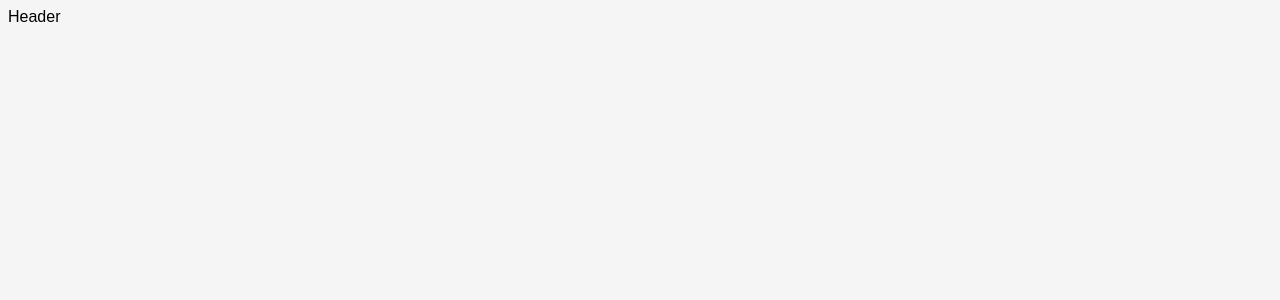
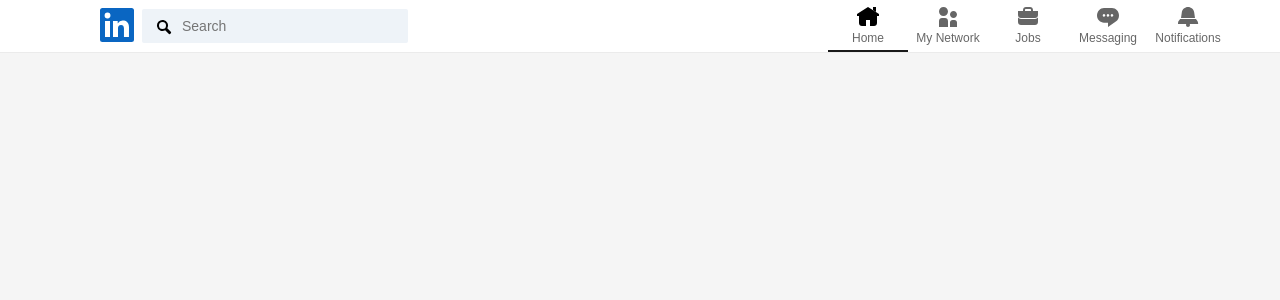
Before and after one commit to R-vi369/linkedin_project, a React (Create React App) app: page /Header in a window 1280 px wide. Shown: the top 300 px of the page. Built offline with nearby package versions, Linux system fonts and the light colour scheme.

Commit message:
adding header nav

```diff
--- a/src/components/Header.js
+++ b/src/components/Header.js
@@ -1,9 +1,212 @@
 import React from 'react'
-
+import styled from 'styled-components'
 const Header = (props) => {
   return (
-    <div>Header</div>
+    <Container>
+      <Content>
+        <Logo>
+          <a href="/home">
+            <img src="/images/home-logo.svg" alt="" />
+          </a>
+        </Logo>
+        <Search>
+          <div>
+            <input type="text" placeholder="Search" />
+          </div>
+          <SearchIcon>
+            <img src="/images/search-icon.svg" alt="" />
+          </SearchIcon>
+        </Search>
+        <Nav>
+          <NavListWrap>
+            <NavList className='active'>
+              <a>
+                <img src="/images/nav-home.svg " alt="" />
+                <span>Home</span>
+              </a>
+            </NavList>
+
+            <NavList>
+              <a>
+                <img src="/images/nav-network.svg " alt="" />
+                <span>My Network</span>
+              </a>
+            </NavList>
+
+            <NavList>
+              <a>
+                <img src="/images/nav-jobs.svg " alt="" />
+                <span>Jobs</span>
+              </a>
+            </NavList>
+
+
+            <NavList>
+              <a>
+                <img src="/images/nav-messaging.svg " alt="" />
+                <span>Messaging</span>
+              </a>
+            </NavList>
+
+            <NavList>
+              <a>
+                <img src="/images/nav-notifications.svg " alt="" />
+                <span>Notifications</span>
+              </a>
+            </NavList>
+
+
+          </NavListWrap>
+        </Nav>
+      </Content>
+    </Container>
+
   )
 }
 
+
+
+const Container = styled.div`
+  background-color: white;
+  border-bottom: 1px solid rgba(0,0,0,0.08);
+  left: 0;
+  padding: 0 24px;
+  position: fixed;
+  top: 0;
+  width: 100%;
+  z-index: 100;
+ `;
+const Content = styled.div`
+
+ display: flex;
+ align-items: center;
+ margin: 0 auto;
+ min-height:100%;
+ max-width: 1128px;
+
+ `;
+
+const Logo = styled.span`
+ margin-right: 8px;
+ font-size: 8px;
+ `;
+ const Search = styled.div`
+ opacity:1;
+ flex-grow: 1;
+ position:relative;
+
+ & >div{
+
+  max-width:  280px;
+
+  input{
+    border:none;
+    box-shadow:none;
+    background-color: #eef3f8;
+    border-radius: 2px;
+    color: rgba(0 ,0, 0, 0.9);
+    width: 218px;
+    padding: 0 8px 0 40px;
+    line-height: 1.75;
+    font-weight: 400;
+    font-size: 14px;
+    height: 34px;
+    border-color: #dce6f1;
+    vertical-align: text-top;
+
+
+
+  }
+ }
+
+ `;
+ const SearchIcon = styled.div`
+
+ width: 40px;
+ position: absolute;
+ z-index: 1;
+ top: 10px;
+ left: 2px;
+ border-radius: 0 3px 3px 0;
+ margin: 0;
+ pointer-events: none;
+ display: flex;
+ justify-content: center;
+ align-items: center;
+
+
+ `;
+
+ const Nav = styled.nav`
+ margin-left: auto;
+ display: block;
+ @media (max-width:768px) {
+  position: fixed;
+  bottom: 0;
+  background: white;
+  width: 100%;
+ }
+ `;
+
+
+
+
+const NavListWrap = styled.ul`
+ display: flex;
+ flex-wrap: nowrap;
+ list-style-type: none;
+
+ .active{
+  span:after{
+    content:'';
+    transform: scaleX(1);
+    border-bottom: 2px solid var(--white,#fff);
+    bottom:0;
+    left: 0;
+    position: absolute;
+    transition: transform 0.2s ease-in-out;
+    width: 100%;
+    border-color: rgba(0,0,0,0.9);
+
+  }
+ }
+
+`;
+const NavList = styled.li`
+
+display: flex;
+align-items: center;
+a{
+  align-items: center;
+  background: transparent;
+  display: flex;
+  flex-direction: column;
+  font-size: 12px;
+  font-weight: 400;
+  justify-content: center;
+  line-height: 1.5;
+  min-height: 52px;
+  min-width: 80px;
+  position: relative;
+  text-decoration: none;
+
+  span{
+    color: rgba(0, 0, 0, 0.6);
+    display:flex;
+    align-items: center;
+  }
+ @media (max-width){
+  min-width: 70px;
+ }
+}
+&:hover,
+&:active{
+  a{
+    span{
+      color: rgba(0, 0, 0, 0.9);
+    }
+  }
+}
+
+`;
 export default Header
```
